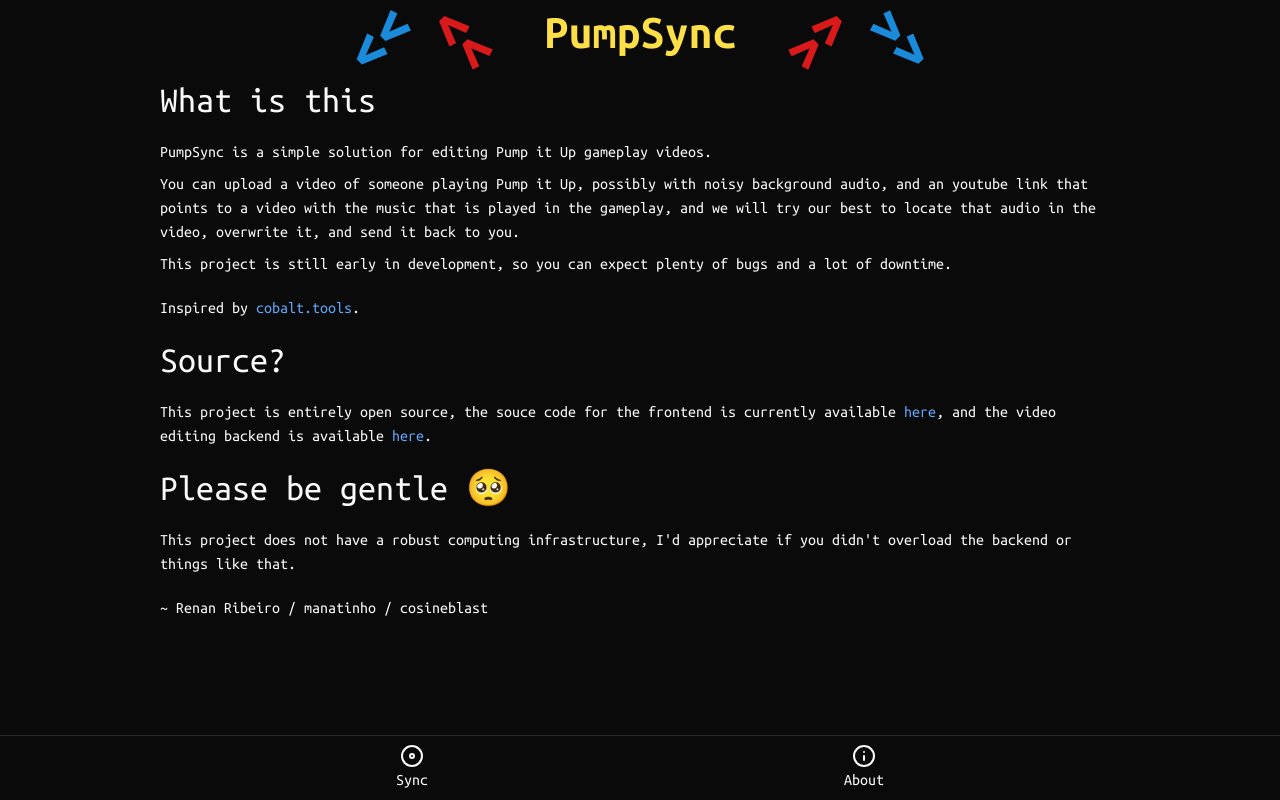
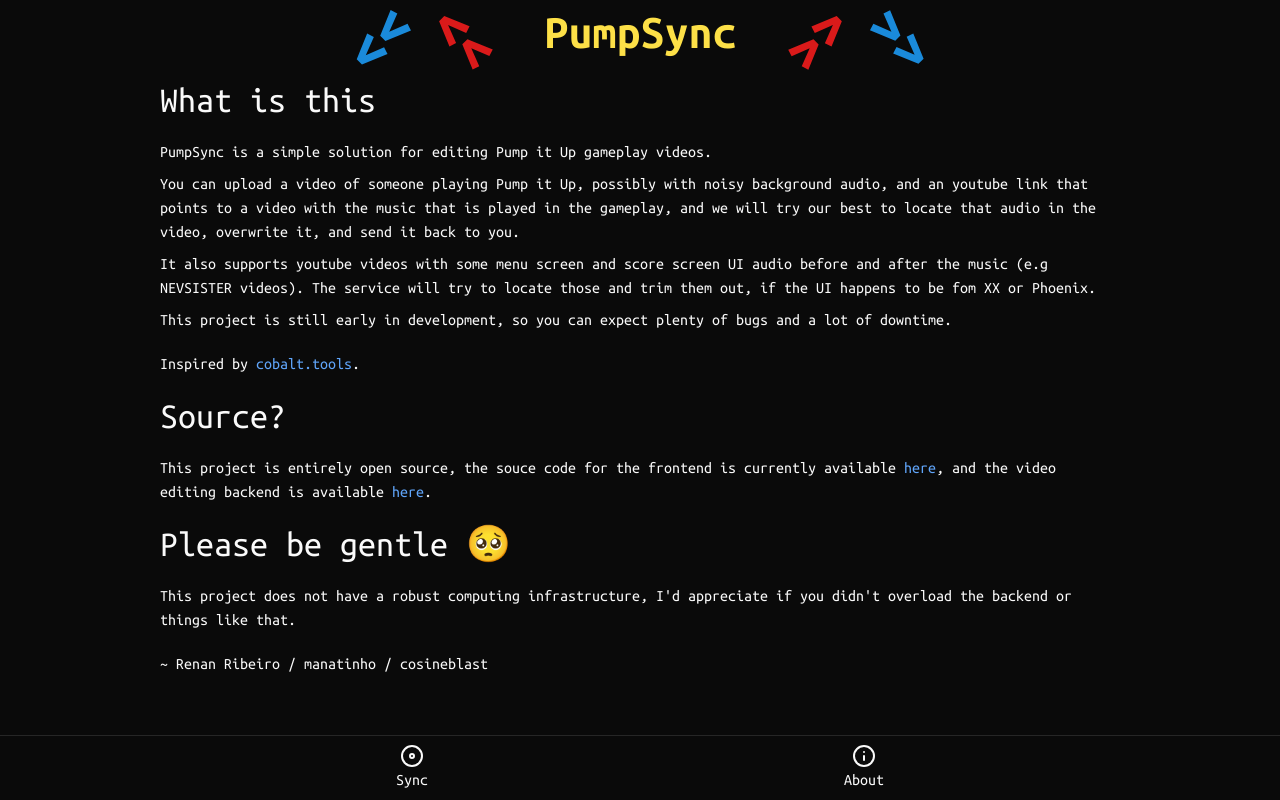
Before and after one commit to cosineblast/pumpsync_front, a React (Vite) app: page /about in a window 1280 px wide. Built offline with nearby package versions, Linux system fonts and the light colour scheme.

Commit message:
Add more info in about page

```diff
--- a/src/About.tsx
+++ b/src/About.tsx
@@ -14,10 +14,16 @@
         locate that audio in the video, overwrite it, and send it back to you.
       </p>
 
+      <p className="mb-2">
+        It also supports youtube videos with some menu screen and score screen UI audio before
+        and after the music (e.g NEVSISTER videos).
+
+        The service will try to locate those and trim them out, if the UI happens to be fom XX or Phoenix.
+      </p>
+
       <p>
-        {" "}
         This project is still early in development, so you can expect plenty of
-        bugs and a lot of downtime.{" "}
+        bugs and a lot of downtime.
       </p>
 
       <p className="mt-5">
```
